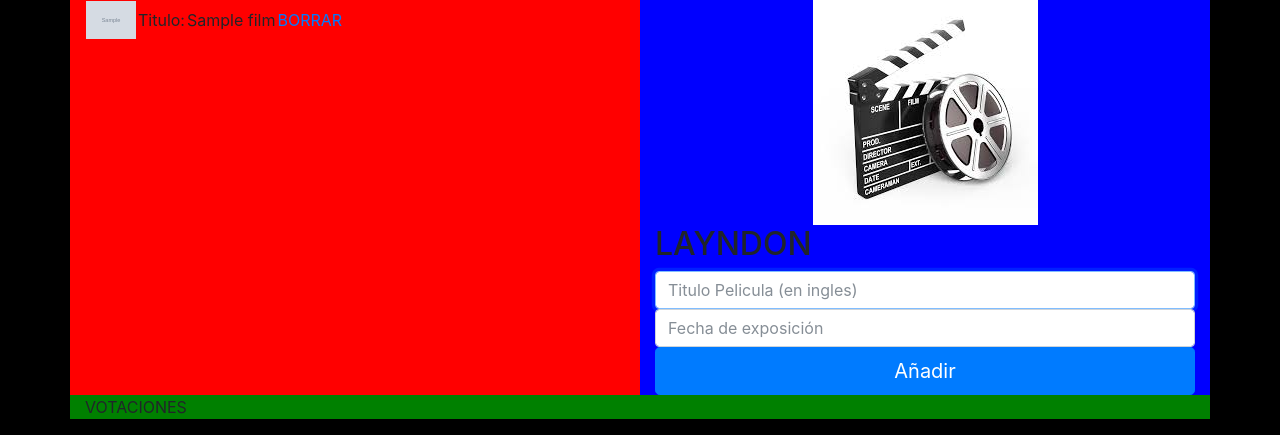
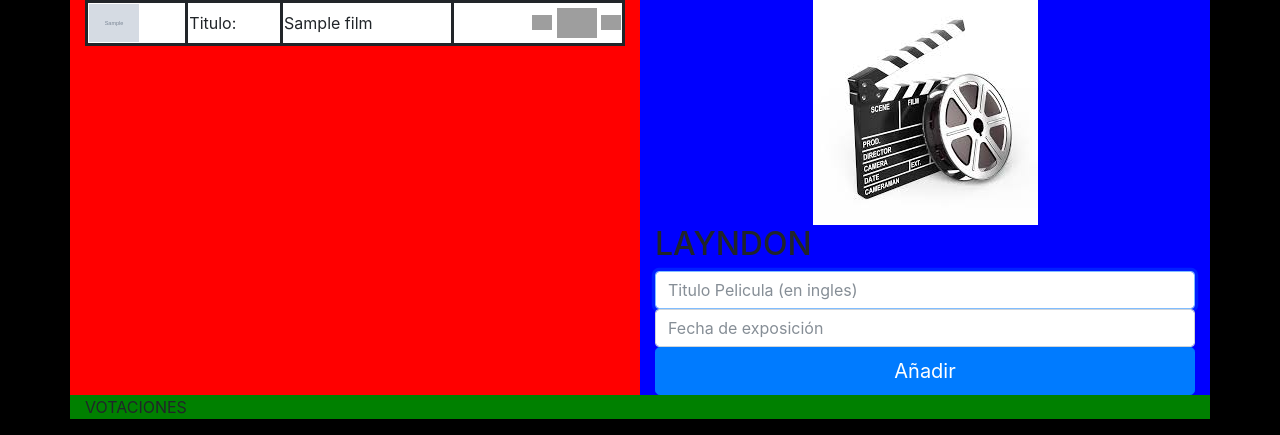
Before and after one commit to Davidfhk/Layndon, a PHP site: template App/layndon/templates/admin/profile.twig in a window 1280 px wide. Shown: the top 435 px of the page. Run offline with PHP 8.4, Linux system fonts and the light colour scheme; the template is opened without the code that fills it: most values are stand-ins (such as "Sample title", 1, 10 or a date in 2020); grey boxes marked "Sample" are stand-in pictures; some libraries are stand-ins or nearby versions; grey boxes are pictures that could not be loaded.

Commit message:
Añadiendo las imagenes de ver,modificar y editar

```diff
--- a/App/layndon/templates/admin/profile.twig
+++ b/App/layndon/templates/admin/profile.twig
@@ -2,18 +2,24 @@
 
 {% block list_films %}
 {% if films is not empty %}
-
-    {% for film in films %}
-
-
+ <table style="border:solid;width:100%;background-color:white" {# class="list-group" #} id="film">
+ 	{% for film in films %}
    		{# <img id='poster' src= {{film.image}}> #}
-    	<table id='film'>
-		    <tr>
-		    	<td><img id='poster' src= {{film.image}}></td>
-		        <td>Titulo:</td>
-		        <td>{{film.title}}</td>
-		        <td id="delete-film
-		        "><a href="{{ path_for ('delete-film',{'id': film.id_film}) }}">BORRAR</a></td>
+		    <tr style="border:solid" {# class="list-group-item" #}>
+		    	<td style="border:solid" ><img id='poster' src= {{film.image}}></td>
+		        <td style="border:solid" >Titulo:</td>
+		        <td style="border:solid" >{{film.title}}</td>
+		        <td style="border:solid" id="delete-film">
+		        	<a href="{{ path_for ('delete-film',{'id': film.id_film}) }}">
+		        		<img id="see-image" src="../../App/layndon/img/lupa.png">
+		        	</a>
+		        	<a href="{{ path_for ('delete-film',{'id': film.id_film}) }}">
+		        		<img id="edit-image" src="../../App/layndon/img/editar.png">
+		        	</a>
+		        	<a href="{{ path_for ('delete-film',{'id': film.id_film}) }}">
+		        		<img id="delete-image" src="../../App/layndon/img/eliminar.png">
+		        	</a>
+		        </td>
 		    </tr>
 		   {#  <tr>
 		        <td>Año:</td>
@@ -51,7 +57,7 @@
 		        <td>Descripción:</td>
 		        <td>{{film.plot}}</td>
 		    </tr> #}
-		</table>
     {% endfor %}
+ </table>
 {% endif %}
 {% endblock %}
```
